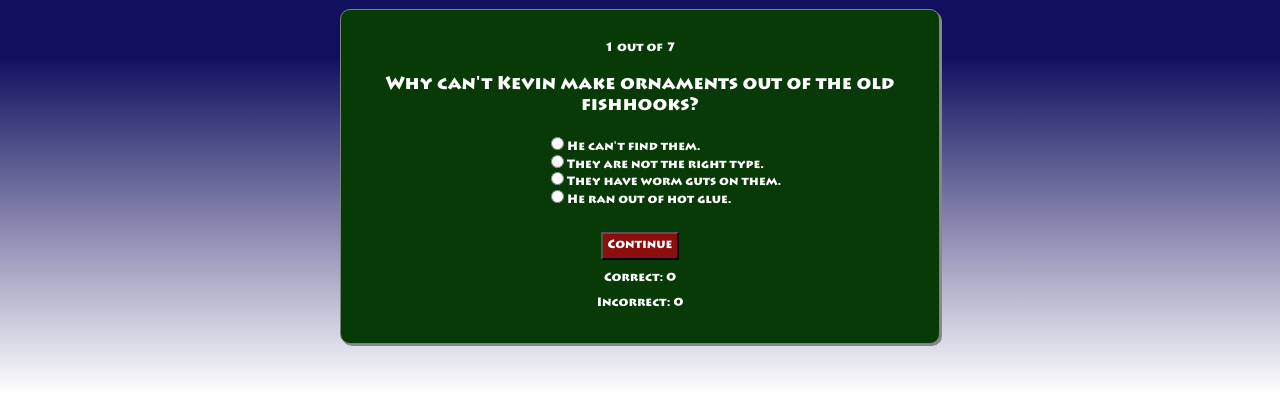
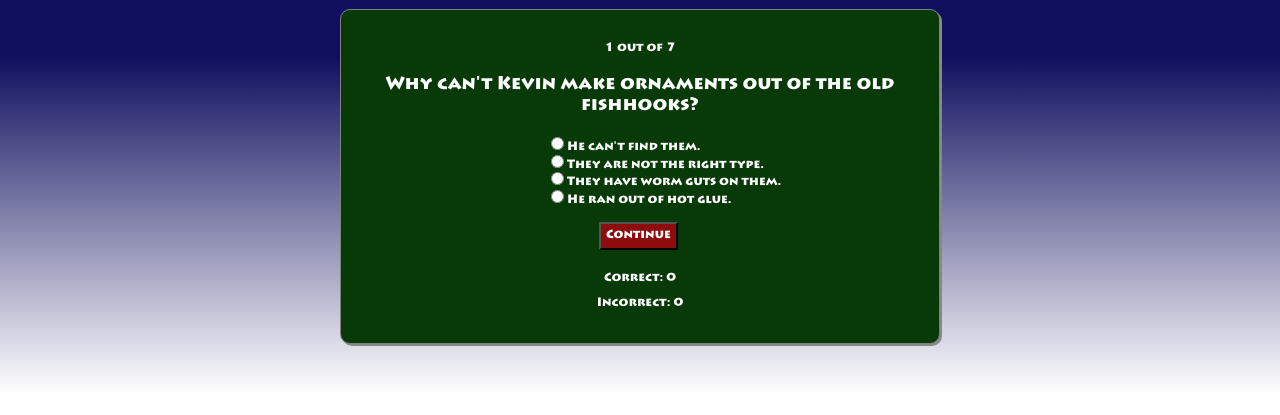
Before and after one commit to dannythedeveloper/Quiz-App, a plain HTML site: page index.html in a window 1280 px wide. Both pictures are taken after a click on the button "Begin". Shown: the part 167-582 px from the top of the page. Drawn offline with nearby package versions, Linux system fonts and the light colour scheme.

Commit message:
updated css

```diff
--- a/app.css
+++ b/app.css
@@ -45,10 +45,6 @@ body {
 
 }
 
-.question {
-  color: grey;
-}
-
 img {
   width: 175px;
   margin: auto;
@@ -65,10 +61,13 @@ img {
   text-decoration: none;
 }
 
+.questionButton {
+  margin-left: 65px;
+}
 
-.answerChoices {
+#questionForm {
   text-align: left;
-  padding-left: 20px;
+  padding-left:60px;
   padding-bottom: 10px;
 }
 
@@ -90,12 +89,16 @@ img {
     font-size: 12px;
   }
 
-  .answerChoices {
+  #questionForm {
     padding-left: 210px;
   }
 
   img {
     width: 400px;
+  }
+
+  .questionButton {
+    margin-left: 48px;
   }
 
   .button {
--- a/app.js
+++ b/app.js
@@ -128,11 +128,10 @@ function generateQuestionPage() {
   });
   return `<div id="questionPage" class="mainPage">
     <p>${store.questionNumber + 1} out of ${store.questions.length}</p>
-    <form id="questionForm"><h2>${question.question}</h2>
-    <div class="answerChoices">
+    <h2>${question.question}</h2>
+    <form id="questionForm">
     ${answers.join('')}
-    </div>
-    <br><button type="submit" id="submitAnswer" name="submitAnswer" class="button">Continue</button>
+    <br><button type="submit" id="submitAnswer" name="submitAnswer" class="button questionButton">Continue</button>
     </form>
     <span id="currentScore" class="score">
     <p>Correct: ${store.score}</p>
```
